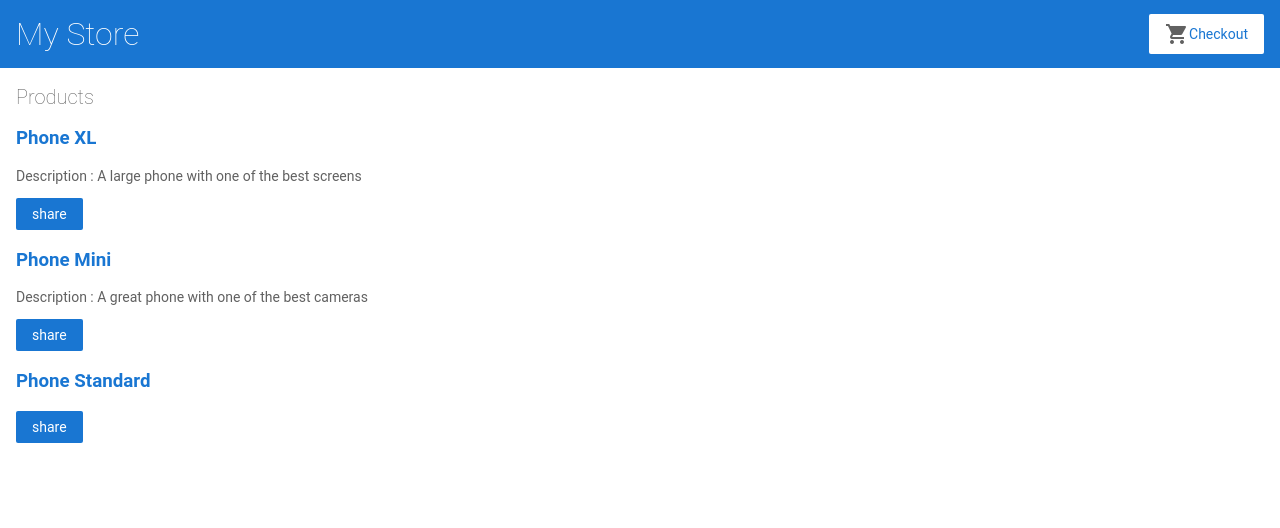
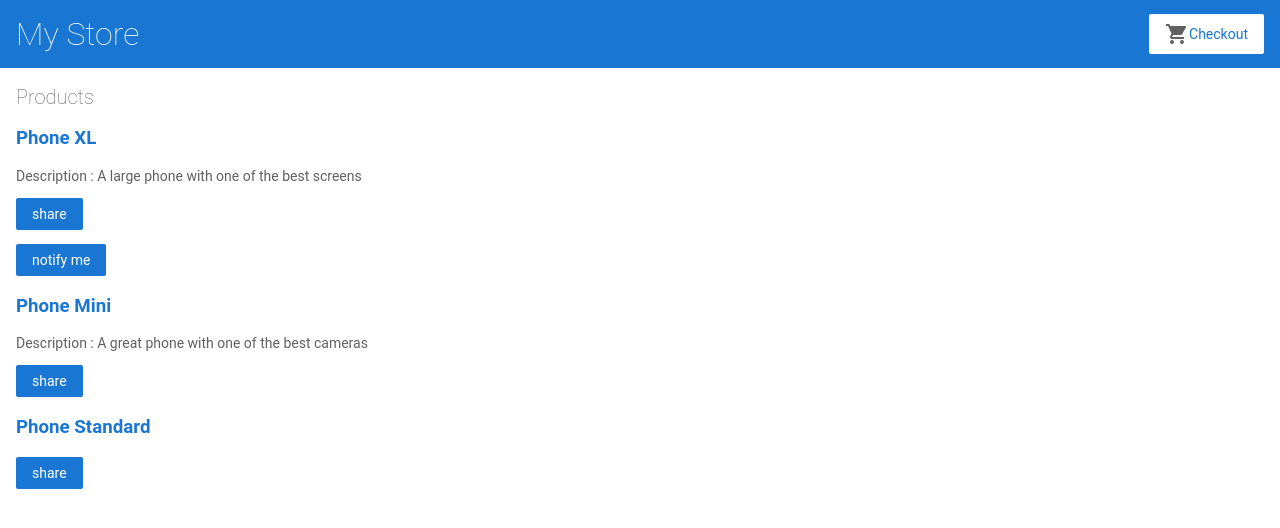
Before and after one commit to jeremy-josien/hf3w5l, an Angular app: page / in a window 1280 px wide. Shown: the top 528 px of the page. Built offline with nearby package versions, Linux system fonts and the light colour scheme.

Commit message:
1 file modified

```diff
--- a/src/app/product-list/product-list.component.html
+++ b/src/app/product-list/product-list.component.html
@@ -5,10 +5,11 @@
     {{product.name}}
   </a>
 </h3>
-<p *ngIf=product.description>
+<p *ngIf="product.description">
  Description : {{product.description }}
  </p>
  <button (click)="share()">share</button>
+ <app-product-alerts [product]=product></app-product-alerts>
 </div>
 
 <!--
```
